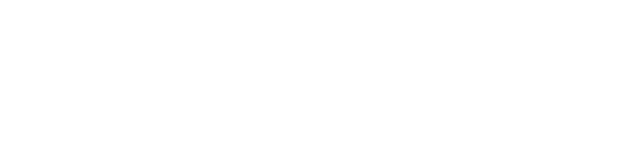
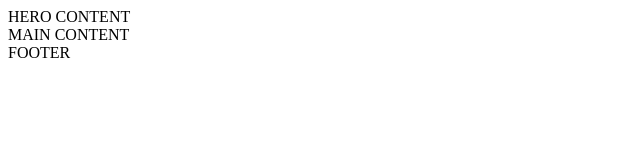
Before and after one commit to LauraTechnology/7-coming-soon, a website: page index.html in a window 1280 px wide. Shown: the whole page, without its empty margins (0-640 px from the left). Drawn offline with Linux system fonts and the light colour scheme.

Commit message:
hero, main, footer

```diff
--- a/index.html
+++ b/index.html
@@ -1,12 +1,25 @@
 <!DOCTYPE html>
 <html lang="en">
+
 <head>
     <meta charset="UTF-8">
     <meta http-equiv="X-UA-Compatible" content="IE=edge">
     <meta name="viewport" content="width=device-width, initial-scale=1.0">
     <title>Document</title>
 </head>
+
 <body>
+    <div>
+        HERO CONTENT
+    </div>
+
+    <main>
+        MAIN CONTENT
+    </main>
+
+    <footer>
+        FOOTER
+    </footer>
 
 </body>
 </html>
```
